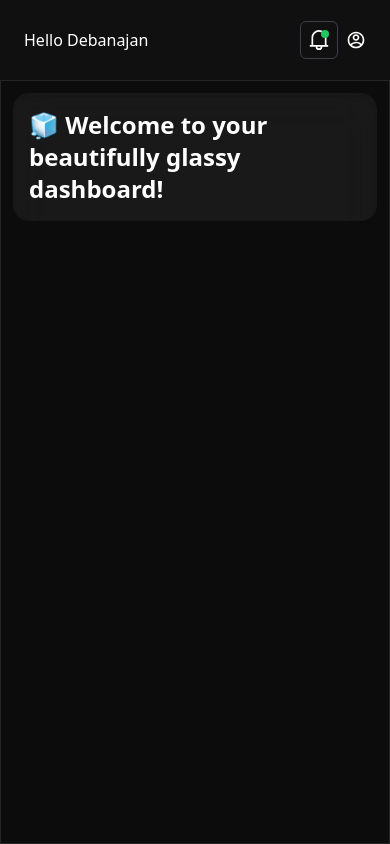
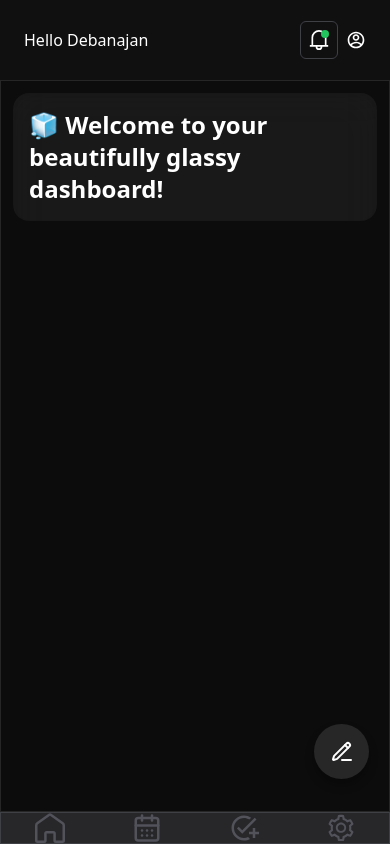
Before and after one commit to debanjan-bera/To-Do-Application, a React (Vite) app: page /re in a window 390 px wide. Built offline with nearby package versions, Linux system fonts and the light colour scheme.

Commit message:
refactor: Update TaskReSection styling for improved visual consistency; enhance ReDashBoard layout with responsive design and footer integration

```diff
--- a/src/Dashborad/Home.jsx
+++ b/src/Dashborad/Home.jsx
@@ -78,7 +78,7 @@ export const TaskReSection = () => {
         return (
           <motion.li
             key={id}
-            className="w-full flex relative flex-row items-center justify-between gap-4 border bg-neutral-900 border-zinc-700 py-2 px-3 shadow-lg"
+            className="w-full flex relative flex-row items-center justify-between gap-4 border rounded-md bg-neutral-900 border-zinc-700 py-2 px-3 shadow-lg"
             initial={{ opacity: 0, y: 30 }}
             animate={{ opacity: 1, y: 0 ,color: "#ffffff" }}
             // exit={{ opacity: 0, y: 50, scale: 0.9 ,color: "#7f1d1d"}}
@@ -115,7 +115,7 @@ export const TaskReSection = () => {
             <div className="flex flex-col w-full">
               <p
                 className={`text-lg font-bold transition-colors duration-300 ${
-                  checked ? "text-green-400" : "text-white"
+                  checked ? "text-green-600 line-through" : "text-white"
                 }`}
               >
                 {content}
--- a/src/Dashborad/ReDahBoard.jsx
+++ b/src/Dashborad/ReDahBoard.jsx
@@ -8,11 +8,14 @@ import { UserFormData } from "../Contexts/AddititonalData";
 import  MCalendarComponent  from "../Components/layout/Calendar/MobileCalendar";
 
 import { TaskReSection } from "./Home";
+import { Footer } from "../Components/layout/Footer/Footer";
 
 
 const ReDashBoard = () => {
   const isSmallLaptop = useResponsive(1020);
   const isMediumDevice = useResponsive(767);
+  const isMobile = useResponsive(670);
+
   // const { taskArr, setTaskArr,} = useContext(ToDoContext);
 
 
@@ -188,8 +191,8 @@ const ReDashBoard = () => {
     <DataProvider>
     <DateManagerProvider>
       <UserFormData>
-      <section className=" min-h-screen w-full grid grid-cols-1 p-0 md:grid-cols-[11rem_2fr_20rem] md:pb-3 grid-rows-[auto_1fr] bg-[#101010] text-white font-sans">
-      {/* Sidebar A */}
+      {/* <section className=" min-h-screen w-full grid grid-cols-1 p-0 md:grid-cols-[11rem_2fr_20rem] md:pb-3 grid-rows-[auto_1fr_auto] bg-[#101010] text-white font-sans">
+      {/* Sidebar A
       {!isMediumDevice && (
         <aside className="hidden md:grid grid-rows-[auto_1fr] justify-center gap-4 p-4 col-span-1 row-span-2  backdrop-blur-md shadow-inner">
           <p className="text-3xl italic font-bold">Taskly</p>
@@ -208,10 +211,10 @@ const ReDashBoard = () => {
         </aside>
       )}
 
-      {/* Header */}
+      {/* Header
       <Header />
 
-      {/* Main */}
+      {/* Main
       <main className="bg-neutral-950/60 border rounded-none col-span-3 md:col-start-2 border-neutral-800 col-end-4 lg:col-end-2 p-3  backdrop-blur-xl shadow-xl  flex flex-col gap-6 lg:rounded-lg">
         <div className="p-4  bg-white/5 rounded-2xl text-2xl font-semibold shadow-inner">
           🧊 Welcome to your beautifully glassy dashboard!
@@ -224,7 +227,7 @@ const ReDashBoard = () => {
         </div>
       </main>
 
-      {/* Sidebar C */}
+      {/* Sidebar C *
       {!isSmallLaptop && (
         <aside className=" hidden lg:flex flex-col items-center gap-4 p-2">
           {/* <div className="w-full flex flex-col gap-4 bg-white/10 p-3 rounded-2xl text-sm">
@@ -241,11 +244,60 @@ const ReDashBoard = () => {
                 </li>
               ))}
             </ul>
-          </div> */}
+          </div>
           <MCalendarComponent/>
         </aside>
       )}
-    </section>
+    </section> */}
+              <section className="h-dvh overflow-hidden w-full grid grid-cols-1 p-0 md:grid-cols-[11rem_2fr_20rem] md:pb-3 grid-rows-[auto_1fr_auto] bg-[#101010] text-white font-sans">
+            {/* Sidebar A */}
+            {!isMediumDevice && (
+              <aside className="hidden md:grid grid-rows-[auto_1fr] justify-center gap-4 p-4 col-span-1 row-span-2 backdrop-blur-md shadow-inner">
+                <p className="text-3xl italic font-bold">Taskly</p>
+                <nav className="flex flex-col gap-2 text-sm">
+                  {["🏠 Home", "✅ Tasks", "📅 Calendar", "⚙️ Settings"].map((item) => (
+                    <button
+                      key={item}
+                      className="px-4 py-2 rounded-xl hover:bg-white/10 transition-all text-left"
+                    >
+                      {item}
+                    </button>
+                  ))}
+                </nav>
+              </aside>
+            )}
+
+            {/* Header */}
+            <Header />
+
+            {/* Main */}
+            <main className="overflow-x-auto overflow-y-auto pb-0 w-full h-full bg-neutral-950/60 border rounded-none col-span-3 md:col-start-2 border-neutral-800 col-end-4 lg:col-end-2 p-3 backdrop-blur-xl shadow-xl flex flex-col gap-6 lg:rounded-lg">
+            <div className="overflow-x-auto">
+            <div className="p-4 bg-white/5 rounded-2xl text-2xl font-semibold shadow-inner">
+                🧊 Welcome to your beautifully glassy dashboard!
+              </div>
+              <ul className="flex flex-col gap-3 rounded-md p-3">
+                <TaskReSection />
+              </ul>
+              <div>
+                {/* you can add more content here */}
+              </div>
+            </div>
+
+            </main>
+
+            {/* Sidebar C */}
+            {!isSmallLaptop && (
+              <aside className="hidden lg:flex flex-col items-center gap-4 p-2">
+                <MCalendarComponent />
+              </aside>
+            )}
+
+            {/* Footer on Mobile */}
+            {isMobile && (
+                <Footer />
+            )}
+          </section>
       </UserFormData>
     </DateManagerProvider>
   </DataProvider>
```
